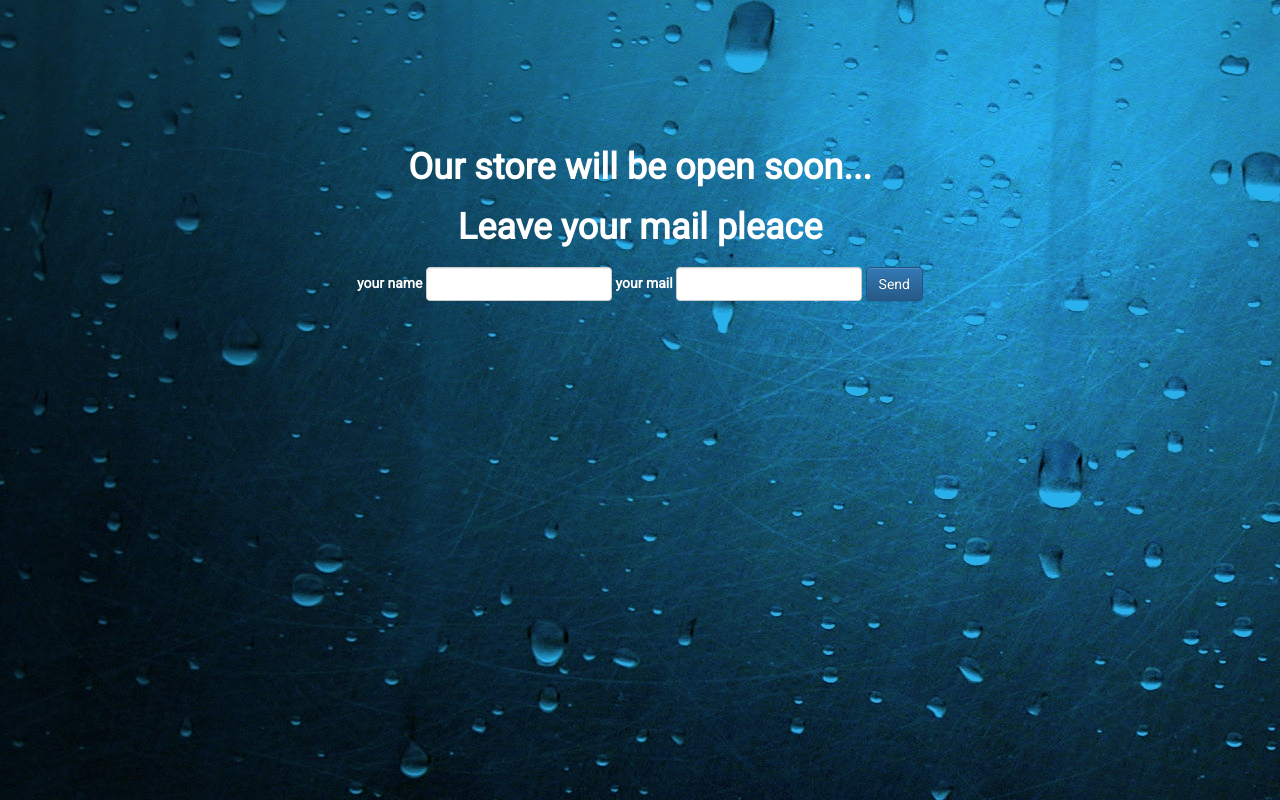
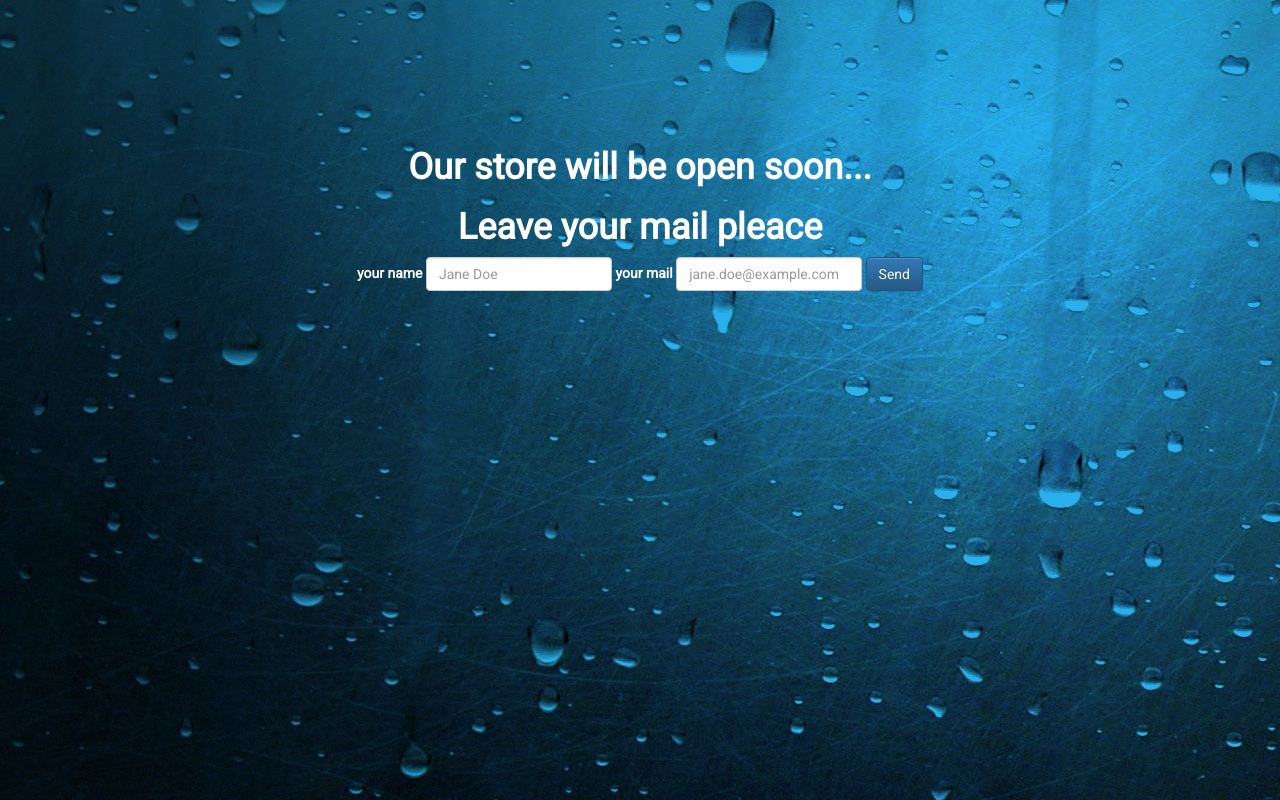
Before and after one commit to V-Khvorostianyi/my-first-django-store, a Django app: page / in a window 1280 px wide. Run offline with Django 3.2, Linux system fonts and the light colour scheme; some libraries are stand-ins or nearby versions.

Commit message:
edit gitignore css and html, success make bootstrap example form

```diff
--- a/store/static/store/style.css
+++ b/store/static/store/style.css
@@ -20,4 +20,5 @@ html, body {
 	text-align: center;
     font-weight: 700;
 
+
 }
--- a/store/templates/store/store_page.html
+++ b/store/templates/store/store_page.html
@@ -3,6 +3,7 @@
 <html lang="en">
 		<head>
 			<meta charset="UTF-8">
+			<meta name="viewport" content="width=device-width, initial-scale=1">
 			<title>mystore</title>
             <link href="https://fonts.googleapis.com/css?family=Roboto" rel="stylesheet">
 			<link rel="stylesheet" href="//maxcdn.bootstrapcdn.com/bootstrap/3.2.0/css/bootstrap.min.css">
@@ -16,26 +17,25 @@
 						<div class="col-md-8 col-md-offset-2">
 							<h1 class = "title">Our store will be open soon...</h1>
 							<h1 class = "title">Leave your mail pleace</h1>
+						</div>
 							<div>
 								<form action = "" method = "post" class="form form-inline text-center">{%csrf_token%}
 									<div class="form-group">
 										<label>your name</label>
 										<!--{{form.email}}-->
-                                        <input type="text" name="{{ form.name.name }}" class="form-control">
+                                        <input type="text" name="{{ form.name.name }}" class="form-control"placeholder="Jane Doe">
 									</div>
 									<div class="form-group">
 										<label>your mail</label>
 										<!--{{form.email}}-->
-                                        <input type="text" name="{{ form.email.name }}" class="form-control">
+                                        <input type="text" name="{{ form.email.name }}" class="form-control" placeholder="jane.doe@example.com">
 									</div>
-										<button type = "submit" class = "btn btn-primary ">Send</button>
-
+										 <button type="submit" class="btn btn-primary">Send</button>
 								</form>
 							</div>
 						</div>
 					</div>
 				</div>
-			</div>
 		</body>
 
 </html>
```
Also changed, not shown: 1 other file.
